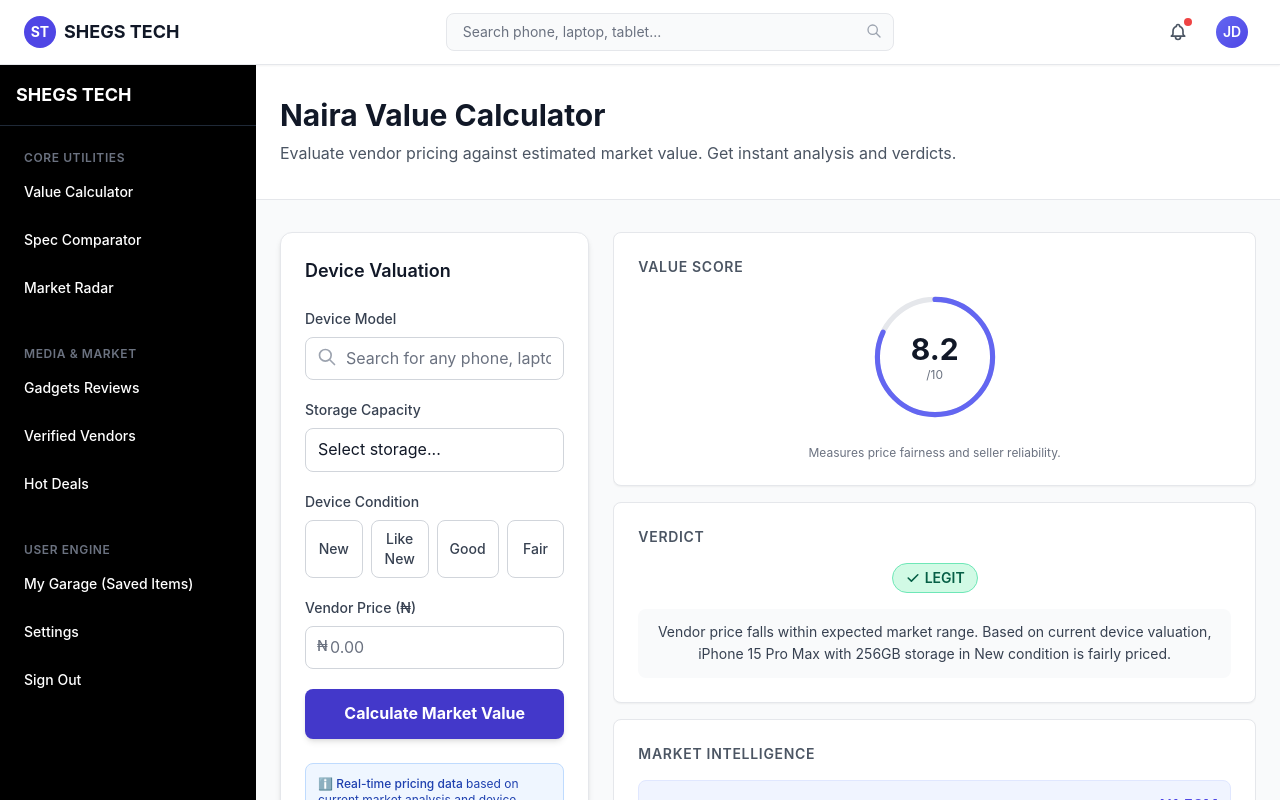
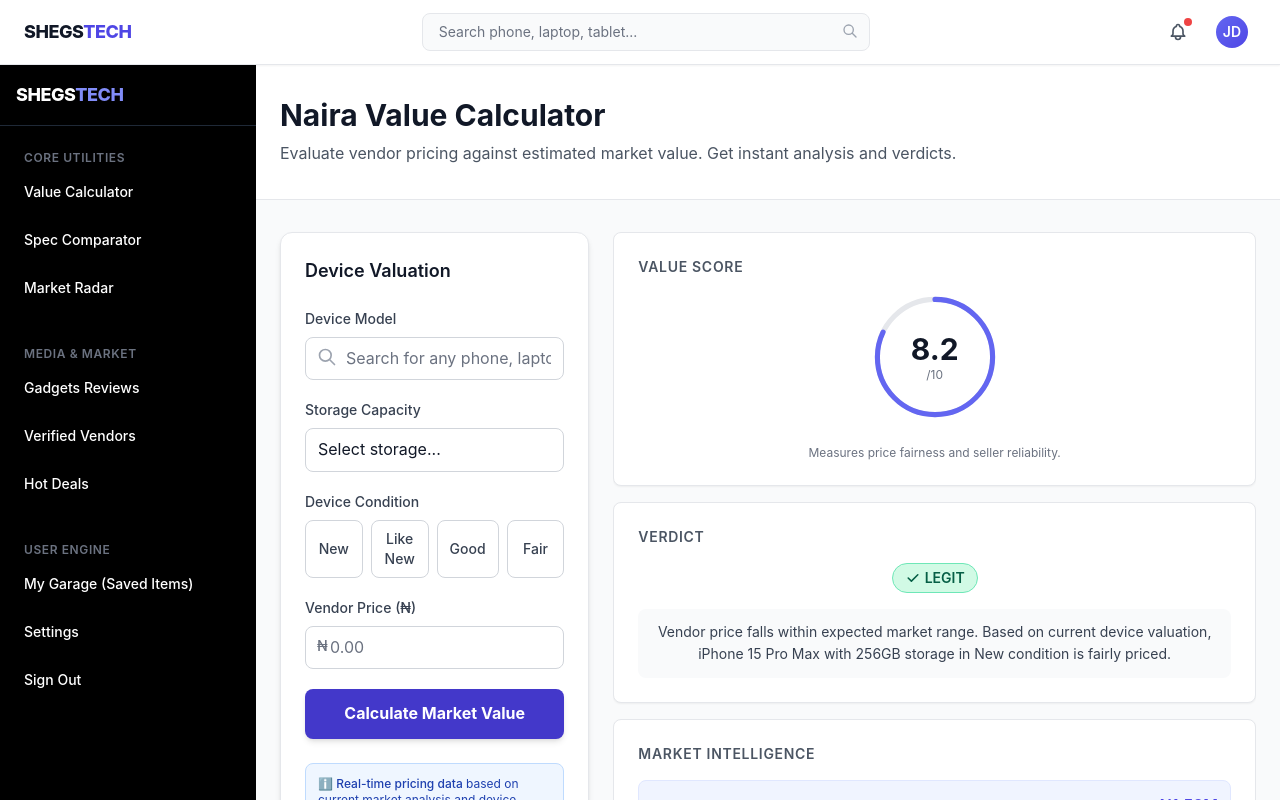
Before and after one commit to akinyemioluwaseun345-lgtm/shegstech-frontend, a Next.js app: page / in a window 1280 px wide. Shown: the top 800 px of the page. Built offline with nearby package versions, Linux system fonts and the light colour scheme.

Commit message:
feat: update header and sidebar branding styles for better readability
Co-authored-by: akinyemioluwaseun345-lgtm <300666581+akinyemioluwaseun345-lgtm@users.noreply.github.com>

```diff
--- a/components/Header.tsx
+++ b/components/Header.tsx
@@ -22,11 +22,13 @@ export const Header: React.FC<HeaderProps> = ({ onMenuToggle }) => {
             </svg>
           </button>
 
-          <div className="flex items-center gap-2">
-            <div className="w-8 h-8 bg-indigo-600 rounded-2xl flex items-center justify-center">
-              <span className="text-white font-bold text-sm">ST</span>
-            </div>
-            <span className="font-bold text-lg hidden sm:inline text-gray-900">SHEGS TECH</span>
+          <div className="flex items-center gap-1">
+            <span className="font-extrabold text-lg tracking-tight text-gray-900 hidden sm:inline">
+              SHEGS<span className="text-indigo-600">TECH</span>
+            </span>
+            <span className="font-extrabold text-lg tracking-tight text-gray-900 sm:hidden">
+              ST
+            </span>
           </div>
         </div>
 
--- a/components/Sidebar.tsx
+++ b/components/Sidebar.tsx
@@ -63,7 +63,9 @@ export const Sidebar: React.FC<SidebarProps> = ({ isOpen = true, onClose }) => {
       >
         {/* Header */}
         <div className="flex items-center justify-between p-4 border-b border-gray-800">
-          <h2 className="text-lg font-bold">SHEGS TECH</h2>
+          <h2 className="font-extrabold text-lg tracking-tight text-white">
+            SHEGS<span className="text-indigo-400">TECH</span>
+          </h2>
           <button
             onClick={onClose}
             className="text-gray-400 hover:text-white transition-colors lg:hidden"
```
